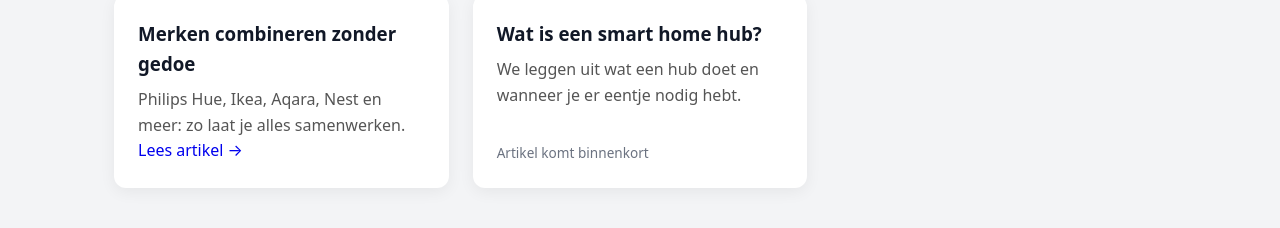
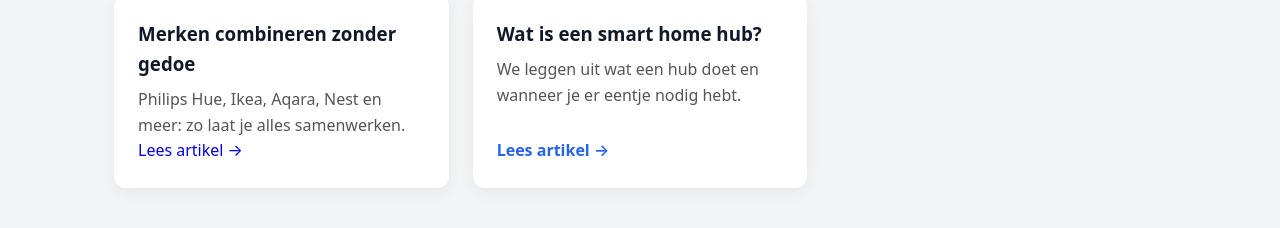
Before and after one commit to hafidgrad/SlimHuisWonen, a Next.js app: page / in a window 1280 px wide. Shown: the part 4869-5097 px from the top of the page. Built offline with nearby package versions, Linux system fonts and the light colour scheme.

Commit message:
app/page.jsx

```diff
--- a/app/page.jsx
+++ b/app/page.jsx
@@ -74,7 +74,12 @@ export default function HomePage() {
                 <p>
                   We leggen uit wat een hub doet en wanneer je er eentje nodig hebt.
                 </p>
-                <span className="muted small">Artikel komt binnenkort</span>
+                <Link
+  href="/tips/wat-is-een-smart-home-hub"
+  className="tip-link"
+>
+  Lees artikel →
+</Link>
               </article>
             </div>
           </div>
```
